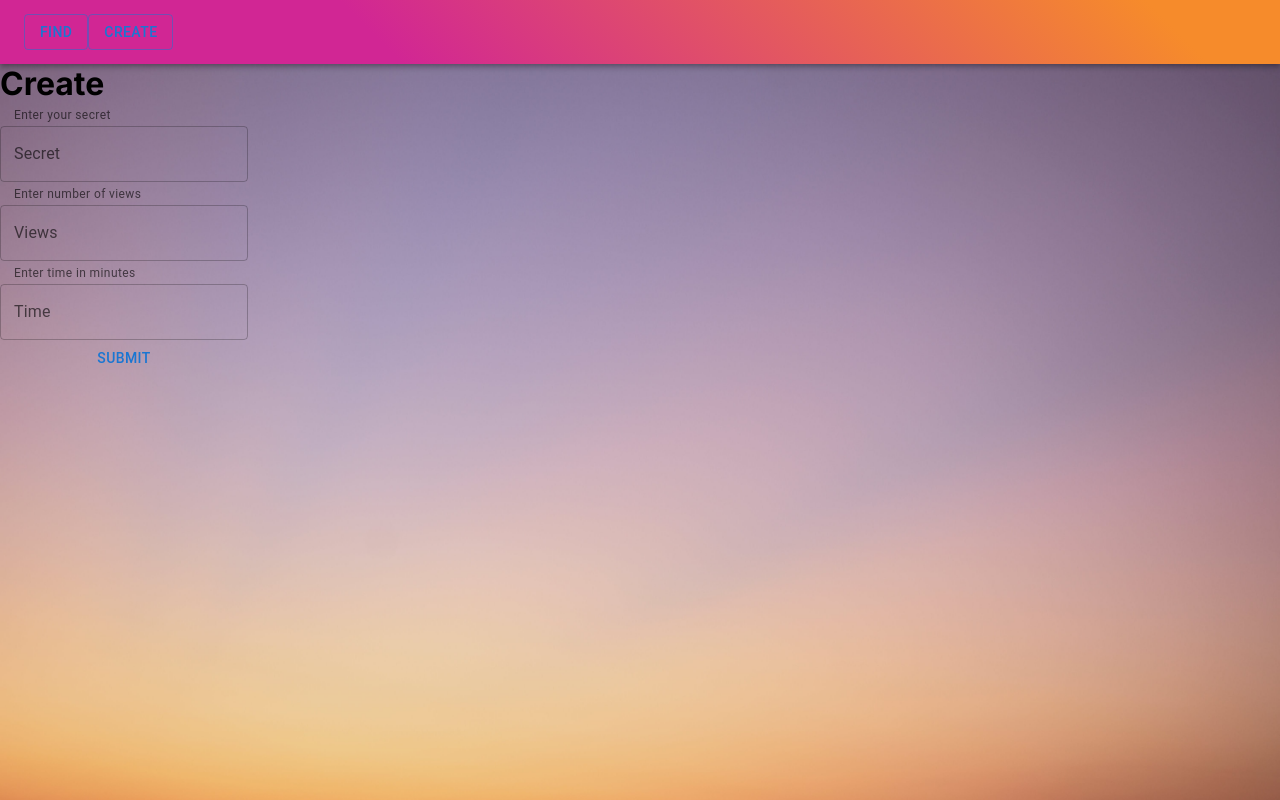
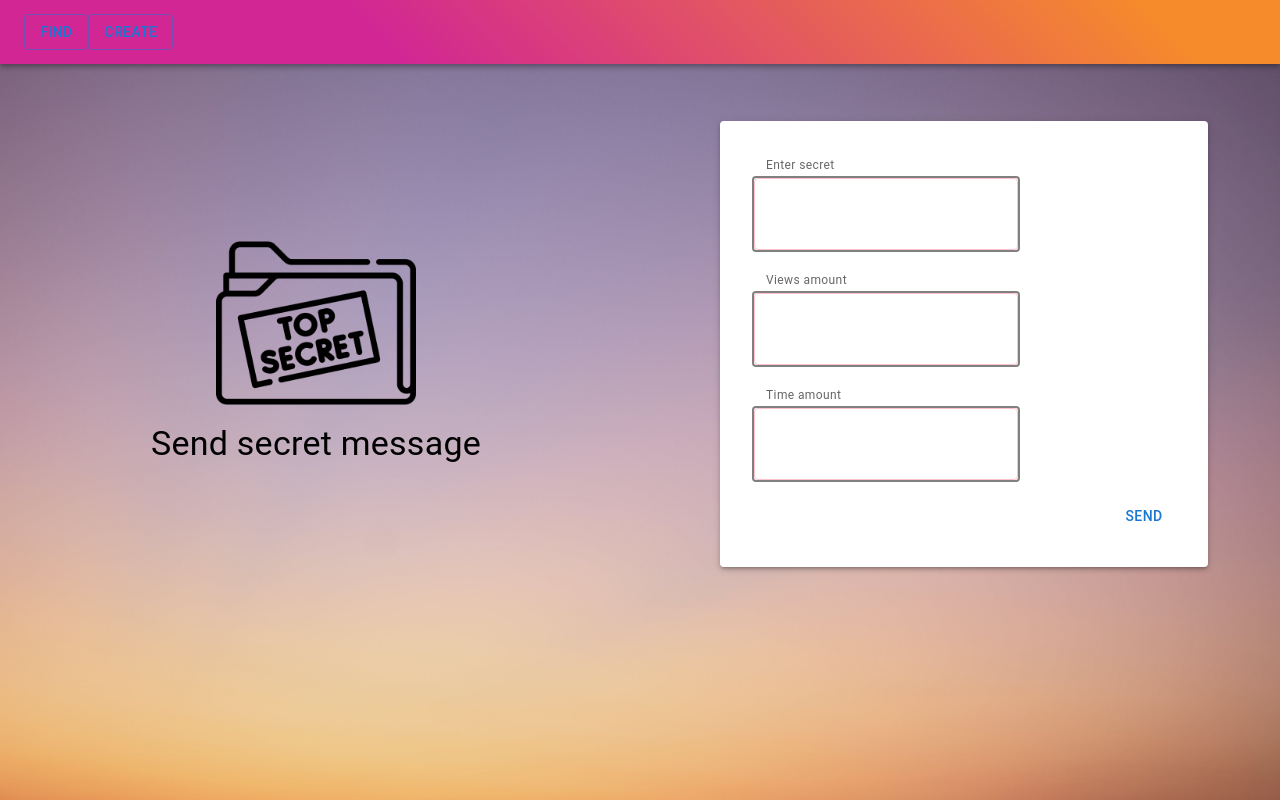
Before and after one commit to klavoraMate/secret-server, a Next.js app in the folder frontend/: page /create in a window 1280 px wide. Built offline with nearby package versions, Linux system fonts and the light colour scheme.

Commit message:
feat: styled the create secret page

```diff
--- a/frontend/src/app/components/FormCreateSecret.tsx
+++ /dev/null
@@ -1,41 +0,0 @@
-'use client';
-import {FormControl, FormHelperText, TextField} from "@mui/material";
-import {useState} from "react";
-import Button from "@mui/material/Button";
-
-export default function FormCreateSecret() {
-    const [secret, setSecret] = useState<string>('');
-    const [views, setViews] = useState<string>('');
-    const [time, setTime] = useState<string>('');
-
-    const handleSubmit = () => {
-        const formData = new URLSearchParams();
-        formData.append('secret', secret);
-        formData.append('expireAfterViews', views);
-        formData.append('expireAfter', time);
-        fetch('https://server-k1y7.onrender.com/v1/secret/', {
-            method: 'POST',
-            headers: {
-                'Content-Type': 'application/x-www-form-urlencoded',
-            },
-            body: formData.toString(),
-        }).then(response => response.json())
-    }
-
-    return (
-        <div>
-            <FormControl>
-                <FormHelperText id='secret-helper-text'>Enter your secret</FormHelperText>
-                <TextField id='secret' label='Secret' aria-describedby='secret-helper-text' multiline value={secret}
-                           onChange={(e) => setSecret(e.target.value)}/>
-                <FormHelperText id='views-helper-text'>Enter number of views</FormHelperText>
-                <TextField id='views' label='Views' aria-describedby='views-helper-text' type='number' value={views}
-                           onChange={(e) => setViews(e.target.value)}/>
-                <FormHelperText id='time-helper-text'>Enter time in minutes</FormHelperText>
-                <TextField id='time' label='Time' aria-describedby='time-helper-text' type='number' value={time}
-                           onChange={(e) => setTime(e.target.value)}/>
-                <Button onClick={handleSubmit}>Submit</Button>
-            </FormControl>
-        </div>
-    );
-}
--- /dev/null
+++ b/frontend/src/app/components/Logo.tsx
@@ -0,0 +1,37 @@
+import Box from "@mui/material/Box";
+import React from "react";
+import Typography from "@mui/material/Typography";
+import {makeStyles} from "@mui/styles";
+
+export default function Logo () {
+    const classes = useStyle();
+
+    return(
+        <div>
+            <Box style={{
+                display:"flex",
+                justifyContent:"space-around",
+            }}>
+                <img
+                    src="/logo_form.png"
+                    alt="Secret Logo"
+                    width="200"
+                />
+            </Box>
+            <Typography variant="h4" component="h1" className={classes.title} >
+                Send secret message
+            </Typography>
+        </div>
+    )
+}
+
+const useStyle = makeStyles({
+    title: {
+        textAlign: 'center',
+        marginTop: '2rem',
+        marginBottom: '1rem',
+        fontFamily: 'monospace',
+        fontWeight: 'bold',
+        letterSpacing: '0.3rem',
+    },
+});
--- /dev/null
+++ b/frontend/src/app/components/form/FormButton.tsx
@@ -0,0 +1,35 @@
+import {makeStyles} from "@mui/styles";
+import Button from "@mui/material/Button";
+
+interface FormButtonProps {
+    text: string;
+    onClick: () => void;
+}
+
+export default function FormButton({text, onClick}: FormButtonProps) {
+    const classes = useStyle();
+    return (
+        <div>
+            <Button onClick={onClick} className={classes.button}>
+                {text}
+            </Button>
+        </div>
+    );
+
+}
+
+const useStyle = makeStyles({
+    button: {
+        fontSize: '1.5rem',
+        color: 'white',
+        margin: '0 0.5rem',
+        padding: '1rem 2rem',
+        border: '2px solid white',
+        borderRadius: '2rem',
+        fontStyle: 'sans-serif',
+        backgroundColor: 'rgb(244, 133, 49)',
+        '&:hover': {
+            backgroundColor: 'rgb(244, 133, 49, 0.5)',
+        },
+    }
+});
--- /dev/null
+++ b/frontend/src/app/components/form/FormContainer.tsx
@@ -0,0 +1,65 @@
+import {ReactNode} from "react";
+import {Container, Box, Grid, Hidden, FormControl, Paper} from "@mui/material";
+import {makeStyles} from "@mui/styles";
+import Logo from "@/app/components/Logo";
+
+export default function FormContainer({children}: { children: ReactNode }) {
+    const classes = useStyle();
+    return (
+        <Grid container spacing={2}>
+            <Hidden mdDown>
+                <Grid item md={6}>
+                    <div className={classes.center_vertically}>
+                        <Logo/>
+                    </div>
+                </Grid>
+            </Hidden>
+            <Grid item xs={12} sm={12} md={6}>
+                <Container maxWidth='sm'>
+                    <Box
+                        display='flex'
+                        flexDirection='column'
+                        alignItems='center'
+                        justifyContent='center'
+                        minHeight='70vh'
+                    >
+                        <Paper elevation={3} className={classes.paper}>
+                            <FormControl>
+                                <Grid container spacing={2}>
+                                    {children}
+                                </Grid>
+                            </FormControl>
+                        </Paper>
+                    </Box>
+                </Container>
+            </Grid>
+        </Grid>
+    );
+}
+
+const useStyle = makeStyles({
+    box: {
+        margin: 'auto',
+        marginTop: '10%',
+        borderRadius: '2rem',
+        backgroundColor: '#9d86db',
+    },
+    form: {
+        display: 'flex',
+        flexDirection: 'column',
+        justifyContent: 'center',
+        alignItems: 'center',
+    },
+    center_vertically: {
+        display: 'flex',
+        alignItems: 'center',
+        justifyContent: 'center',
+        height: '100%',
+        flexDirection: 'column',
+    },
+    paper: {
+        padding: '2rem',
+        margin: '2rem',
+        backgroundColor: 'rgba(157, 134, 219, 0.1)',
+    }
+});
--- /dev/null
+++ b/frontend/src/app/components/form/FormCreateSecret.tsx
@@ -0,0 +1,48 @@
+'use client';
+import {FormControl, Grid, Paper, Typography} from "@mui/material";
+import {useState} from "react";
+import FormInputField from "@/app/components/form/FormInputField";
+import FormButton from "@/app/components/form/FormButton";
+import FormContainer from "@/app/components/form/FormContainer";
+
+export default function FormCreateSecret() {
+    const [secret, setSecret] = useState<string>('');
+    const [views, setViews] = useState<string>('');
+    const [time, setTime] = useState<string>('');
+
+    const handleSubmit = () => {
+        const formData = new URLSearchParams();
+        formData.append('secret', secret);
+        formData.append('expireAfterViews', views);
+        formData.append('expireAfter', time);
+        fetch('/v1/secret', {
+            method: 'POST',
+            headers: {
+                'Content-Type': 'application/x-www-form-urlencoded',
+            },
+            body: formData.toString(),
+        }).then(response => response.json())
+    }
+
+    return (
+        <div>
+            <FormContainer>
+                <Grid item xs={12}>
+                    <FormInputField id={'secret'} type={'text'} value={secret}
+                                    onChange={(e) => setSecret(e.target.value)} helperText={'Enter secret'}/>
+                </Grid>
+                <Grid item xs={12}>
+                    <FormInputField id={'views'} type={'number'} value={views}
+                                    onChange={(e) => setViews(e.target.value)} helperText={'Views amount'}/>
+                </Grid>
+                <Grid item xs={12}>
+                    <FormInputField id={'time'} type={'number'} value={time}
+                                    onChange={(e) => setTime(e.target.value)} helperText={'Time amount'}/>
+                </Grid>
+                <Grid item xs={12} container justifyContent='right'>
+                    <FormButton text={'Send'} onClick={handleSubmit}/>
+                </Grid>
+            </FormContainer>
+        </div>
+    );
+}
--- /dev/null
+++ b/frontend/src/app/components/form/FormInputField.tsx
@@ -0,0 +1,61 @@
+import {FormHelperText, TextField} from "@mui/material";
+import {makeStyles} from "@mui/styles";
+
+interface FormInputFieldProps {
+    id: string;
+    type: string;
+    value: string;
+    onChange: (event: React.ChangeEvent<HTMLInputElement>) => void;
+    helperText: string;
+}
+
+export default function FormInputField({id, type, value, onChange, helperText}: FormInputFieldProps) {
+    const classes = useStyle();
+
+    return (
+        <div>
+            <FormHelperText
+                id={`${id}-helper-text`}
+                className={classes.helper_text}
+            >
+                {helperText}
+            </FormHelperText>
+            <TextField
+                id={id}
+                aria-describedby={`${id}-helper-text`}
+                type={type}
+                value={value}
+                onChange={onChange}
+
+                InputProps={{
+                    className: classes.input_field,
+                    classes: {
+                        notchedOutline: classes.input_field_focused,
+                        focused: classes.input_field_focused,
+                    },
+                }}
+            />
+        </div>
+    );
+
+}
+
+const useStyle = makeStyles({
+    helper_text: {
+        fontSize: '1.2rem',
+        marginBottom: '0.5rem',
+        marginTop: '0.5rem',
+        color: 'white',
+        fontFamily: 'monospace',
+    },
+    input_field: {
+        fontSize: '1rem',
+        color: 'black',
+        border: '2px solid gray',
+        borderRadius: '2rem',
+        padding: '0.5rem',
+    },
+    input_field_focused: {
+        borderColor: 'pink !important',
+    },
+});
--- a/frontend/src/app/create/page.tsx
+++ b/frontend/src/app/create/page.tsx
@@ -1,9 +1,8 @@
-import FormCreateSecret from "@/app/components/FormCreateSecret";
+import FormCreateSecret from "@/app/components/form/FormCreateSecret";
 
 export default function Create() {
     return (
         <div>
-            <h1>Create</h1>
             <FormCreateSecret />
         </div>
     );
```
Also changed, not shown: frontend/public/logo_form.png (added).
